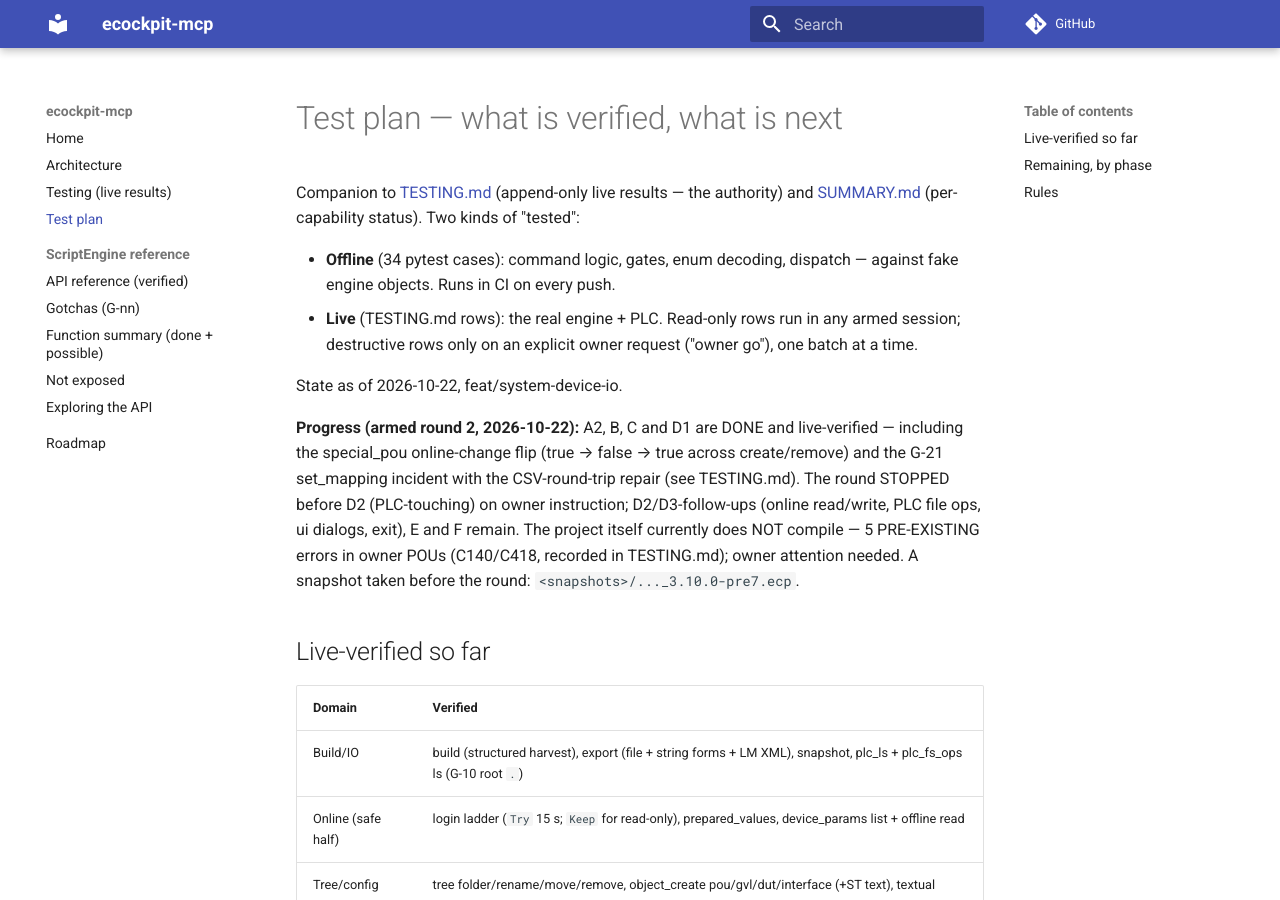
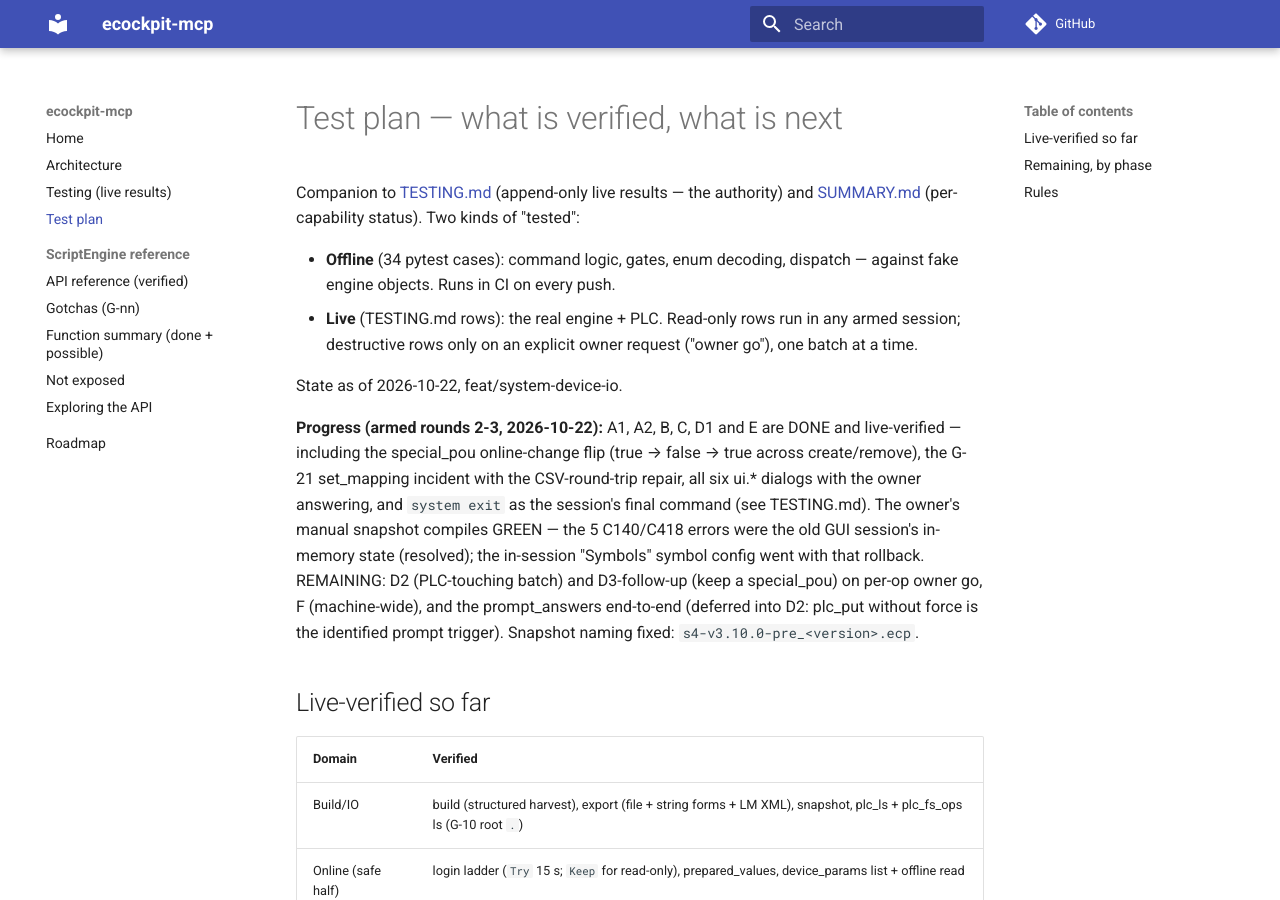
Before and after one commit to mikolaj-kow/ecockpit-mcp, an MkDocs documentation site: the page built from docs/TESTPLAN.md, in a window 1280 px wide and 900 px high. Built offline with MkDocs 1.6.1 and Material for MkDocs 9.7.7, drawn with Linux system fonts in a browser that asks for light colours; comment, search, counter and statistics services are not loaded.

Commit message:
Phase E live: all six ui dialogs, ForwardSimplePrompts lifetime, exit
- A1: worktree server on 9777 -> 54 tools over MCP, new-tool confirm
  gates refuse structured
- ui.* VERIFIED with the owner answering: info/prompt(Yes)/query_string/
  choose([idx,label])/open_file_dialog/query_password (value returned,
  zero log leakage); dialogs block the relay until answered (the
  documented wedge behaviour, handled)
- ForwardSimplePrompts: set replaces (effective=[Forward] for the rest
  of that command), next command reverted - per-command lifetime holds
  for the dangerous flag
- prompt_answers end-to-end: PENDING - export overwrites silently, no
  prompt/keys; trigger deferred to D2 (plc_put without force)
- exit VERIFIED: no result file, heartbeat stale immediately; session
  ended as designed

```diff
--- a/docs/TESTPLAN.md
+++ b/docs/TESTPLAN.md
@@ -12,16 +12,18 @@ kinds of "tested":
 
 State as of 2026-10-22, feat/system-device-io.
 
-**Progress (armed round 2, 2026-10-22):** A2, B, C and D1 are DONE and
-live-verified — including the special_pou online-change flip
-(true → false → true across create/remove) and the G-21 set_mapping
-incident with the CSV-round-trip repair (see TESTING.md). The round
-STOPPED before D2 (PLC-touching) on owner instruction; D2/D3-follow-ups
-(online read/write, PLC file ops, ui dialogs, exit), E and F remain.
-The project itself currently does NOT compile — 5 PRE-EXISTING errors
-in owner POUs (C140/C418, recorded in TESTING.md); owner attention
-needed. A snapshot taken before the round:
-`<snapshots>/..._3.10.0-pre7.ecp`.
+**Progress (armed rounds 2-3, 2026-10-22):** A1, A2, B, C, D1 and E
+are DONE and live-verified — including the special_pou online-change
+flip (true → false → true across create/remove), the G-21 set_mapping
+incident with the CSV-round-trip repair, all six ui.* dialogs with the
+owner answering, and `system exit` as the session's final command (see
+TESTING.md). The owner's manual snapshot compiles GREEN — the 5
+C140/C418 errors were the old GUI session's in-memory state (resolved);
+the in-session "Symbols" symbol config went with that rollback.
+REMAINING: D2 (PLC-touching batch) and D3-follow-up (keep a special_pou)
+on per-op owner go, F (machine-wide), and the prompt_answers end-to-end
+(deferred into D2: plc_put without force is the identified prompt
+trigger). Snapshot naming fixed: `s4-v3.10.0-pre_<version>.ecp`.
 
 ## Live-verified so far
 
```
Also changed, not shown: docs/TESTING.md (+5 -0 lines).
